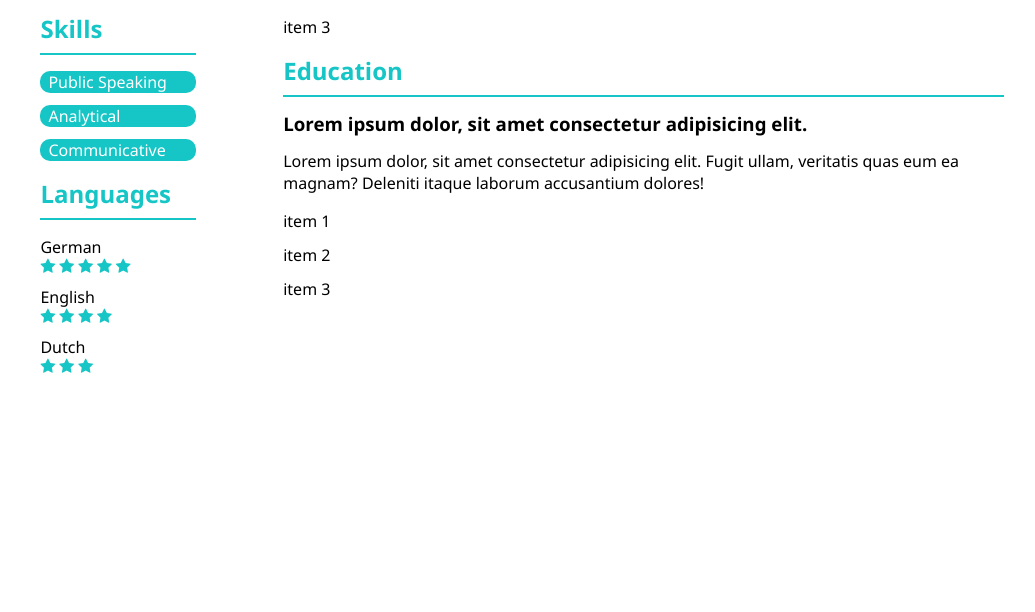
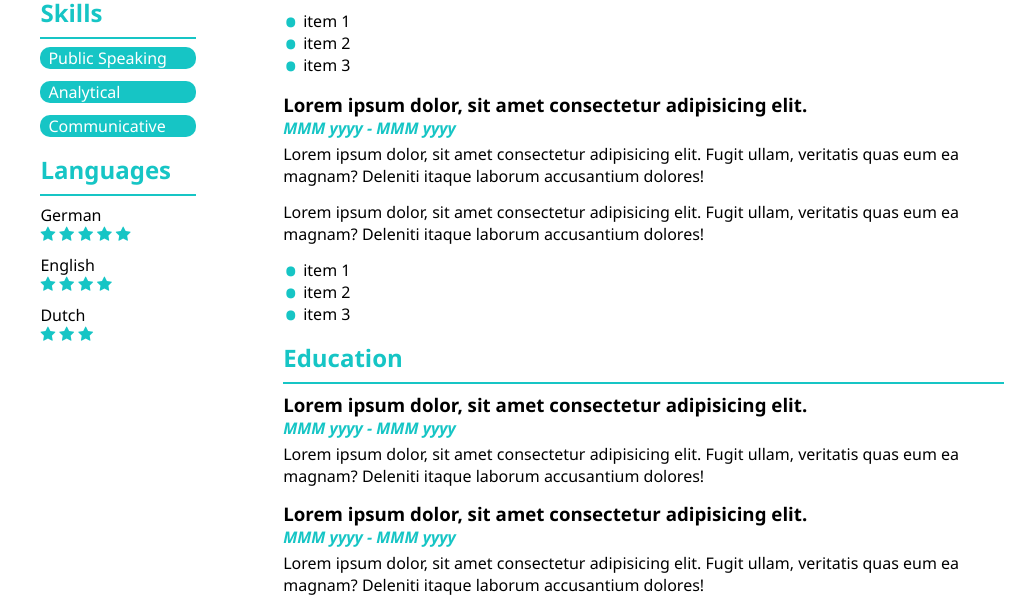
Before and after one commit to SpencerVanDomburg/cv-template, a plain HTML site: page index.html in a window 1280 px wide. Shown: the part 486-1098 px from the top of the page, without its empty margins (122-1157 px from the left). Drawn offline with Linux system fonts and the light colour scheme.

Commit message:
add periods, bullets for work experience and change some styling

```diff
--- a/index.html
+++ b/index.html
@@ -84,6 +84,21 @@
                     <h2>Work Experience</h2>
                     <hr class="primary">
                     <h3>Lorem ipsum dolor, sit amet consectetur adipisicing elit.</h3>
+                    <i id="period">MMM yyyy - MMM yyyy</i>
+                    <p>Lorem ipsum dolor, sit amet consectetur adipisicing elit. Fugit ullam, veritatis quas eum ea
+                        magnam? Deleniti itaque laborum accusantium dolores!</p>
+                    <p>Lorem ipsum dolor, sit amet consectetur adipisicing elit. Fugit ullam, veritatis quas eum ea
+                        magnam? Deleniti itaque laborum accusantium dolores!</p>
+                    <ul>
+                        <li>item 1</li>
+                        <li>item 2</li>
+                        <li>item 3</li>
+                    </ul>
+
+                    <h3>Lorem ipsum dolor, sit amet consectetur adipisicing elit.</h3>
+                    <i id="period">MMM yyyy - MMM yyyy</i>
+                    <p>Lorem ipsum dolor, sit amet consectetur adipisicing elit. Fugit ullam, veritatis quas eum ea
+                        magnam? Deleniti itaque laborum accusantium dolores!</p>
                     <p>Lorem ipsum dolor, sit amet consectetur adipisicing elit. Fugit ullam, veritatis quas eum ea
                         magnam? Deleniti itaque laborum accusantium dolores!</p>
                     <ul>
@@ -96,13 +111,13 @@
                     <h2>Education</h2>
                     <hr class="primary">
                     <h3>Lorem ipsum dolor, sit amet consectetur adipisicing elit.</h3>
+                    <i id="period">MMM yyyy - MMM yyyy</i>
                     <p>Lorem ipsum dolor, sit amet consectetur adipisicing elit. Fugit ullam, veritatis quas eum ea
                         magnam? Deleniti itaque laborum accusantium dolores!</p>
-                    <ul>
-                        <li>item 1</li>
-                        <li>item 2</li>
-                        <li>item 3</li>
-                    </ul>
+                    <h3>Lorem ipsum dolor, sit amet consectetur adipisicing elit.</h3>
+                    <i id="period">MMM yyyy - MMM yyyy</i>
+                    <p>Lorem ipsum dolor, sit amet consectetur adipisicing elit. Fugit ullam, veritatis quas eum ea
+                        magnam? Deleniti itaque laborum accusantium dolores!</p>
                 </div>
 
             </div>
--- a/style.css
+++ b/style.css
@@ -20,8 +20,8 @@ h2 {
 }
 
 h3 {
-  margin-top: 14px;
-  margin-bottom: 14px;
+  margin-top: 0px;
+  margin-bottom: 0px;
 }
 
 p {
@@ -30,7 +30,7 @@ p {
 }
 
 ul {
-  list-style-type: none;
+  margin-top: 0px;
   padding: 0;
 }
 
@@ -152,8 +152,32 @@ ul .stars {
   padding-left: 8px;
 }
 
+/* bullets*/
+#work-experience ul li{
+  padding-top: 0px;
+  position: relative;
+  padding-left: 20px; /* Adjust as needed */
+  margin-bottom: 0px; /* Adjust as needed */
+}
+
+#work-experience ul li::before {
+  content: "\2022"; /* Unicode character for a bullet point */
+  color: var(--primary-color); /* Change the color to your preferred color */
+  font-size: 2.5em; /* Adjust the font size as needed */
+  position: absolute;
+  left: 0;
+  top: 50%;
+  transform: translateY(-50%);
+}
+
 #education {
   padding-left: 8px;
+}
+
+#period {
+  color: var(--primary-color);
+  font-style: italic;
+  font-weight: bold;
 }
 
 @media screen and (max-width: 1200px) {
```
